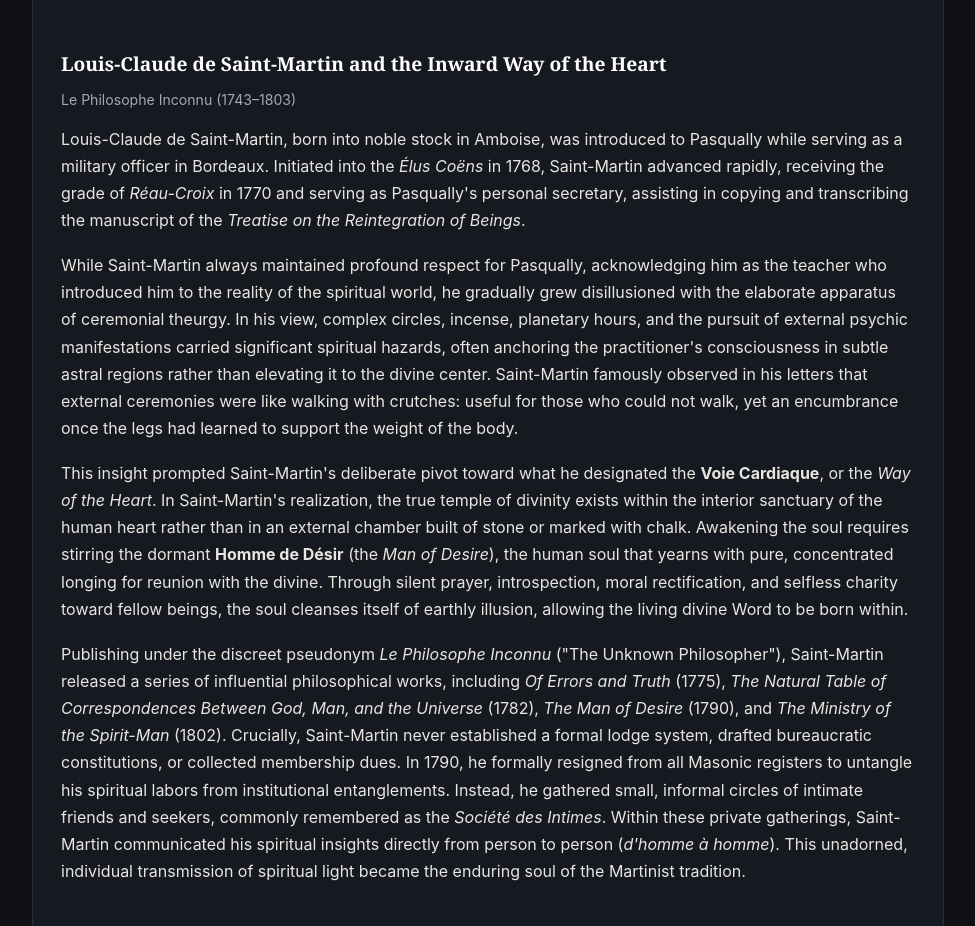
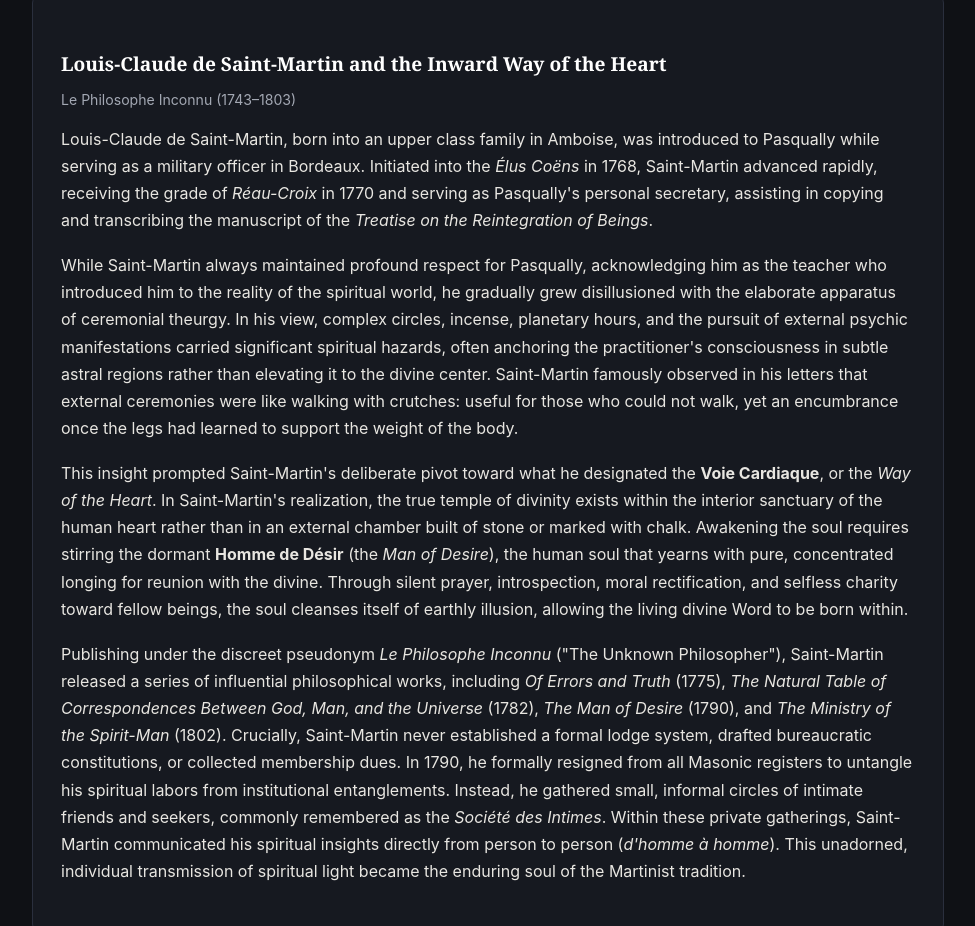
Before and after one commit to jeremycrow-code/unknownphilosopher, a plain HTML site: page history.html in a window 1280 px wide. Shown: the part 5243-6169 px from the top of the page, without its empty margins (152-1127 px from the left). Drawn offline with Linux system fonts and the light colour scheme.

Commit message:
Update history.html

```diff
--- a/history.html
+++ b/history.html
@@ -243,7 +243,7 @@
         <h3>Louis-Claude de Saint-Martin and the Inward Way of the Heart</h3>
         <p class="meta">Le Philosophe Inconnu (1743–1803)</p>
         <p>
-          Louis-Claude de Saint-Martin, born into noble stock in Amboise, was introduced to Pasqually while serving as a military officer in Bordeaux. Initiated into the <em>Élus Coëns</em> in 1768, Saint-Martin advanced rapidly, receiving the grade of <em>Réau-Croix</em> in 1770 and serving as Pasqually's personal secretary, assisting in copying and transcribing the manuscript of the <em>Treatise on the Reintegration of Beings</em>.
+          Louis-Claude de Saint-Martin, born into an upper class family in Amboise, was introduced to Pasqually while serving as a military officer in Bordeaux. Initiated into the <em>Élus Coëns</em> in 1768, Saint-Martin advanced rapidly, receiving the grade of <em>Réau-Croix</em> in 1770 and serving as Pasqually's personal secretary, assisting in copying and transcribing the manuscript of the <em>Treatise on the Reintegration of Beings</em>.
         </p>
         <p>
           While Saint-Martin always maintained profound respect for Pasqually, acknowledging him as the teacher who introduced him to the reality of the spiritual world, he gradually grew disillusioned with the elaborate apparatus of ceremonial theurgy. In his view, complex circles, incense, planetary hours, and the pursuit of external psychic manifestations carried significant spiritual hazards, often anchoring the practitioner's consciousness in subtle astral regions rather than elevating it to the divine center. Saint-Martin famously observed in his letters that external ceremonies were like walking with crutches: useful for those who could not walk, yet an encumbrance once the legs had learned to support the weight of the body.
```
